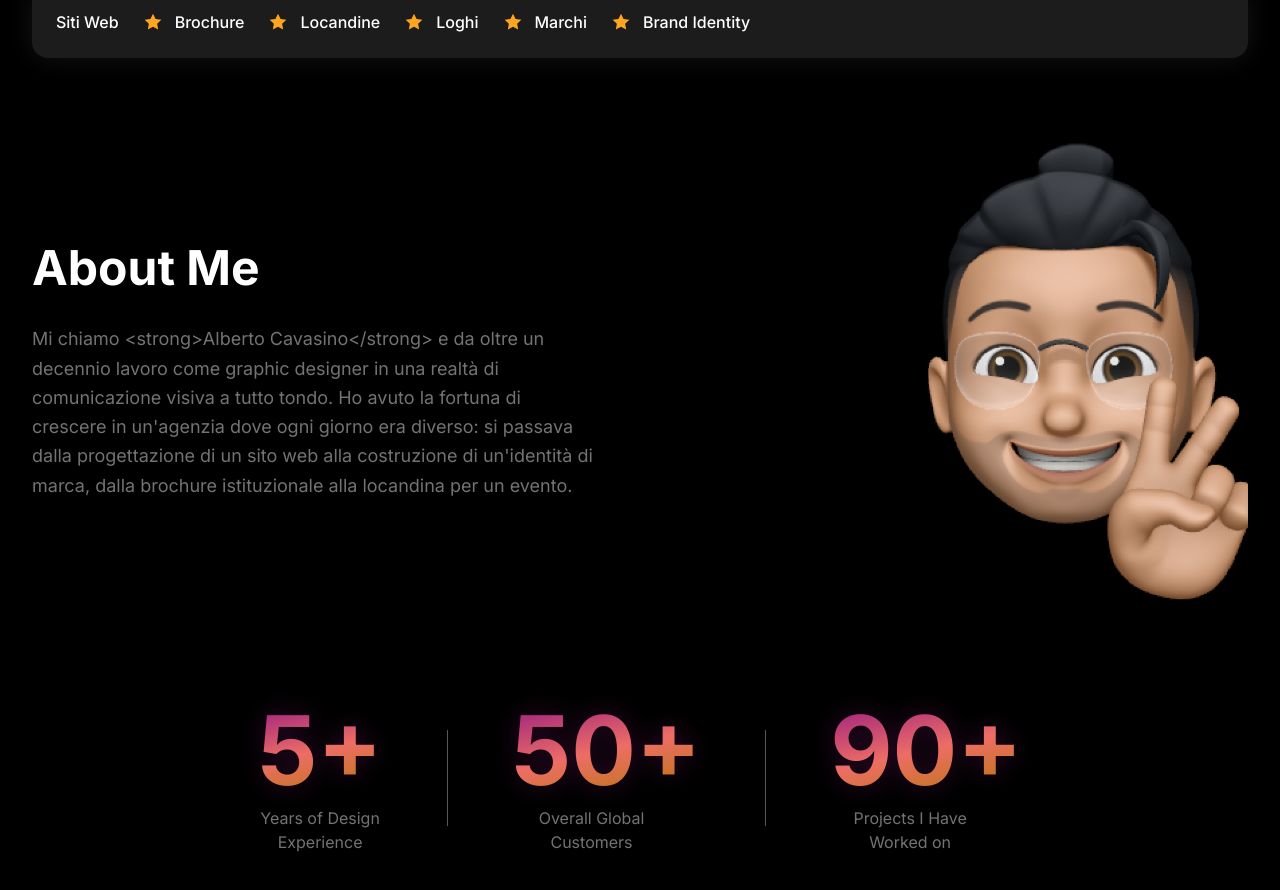
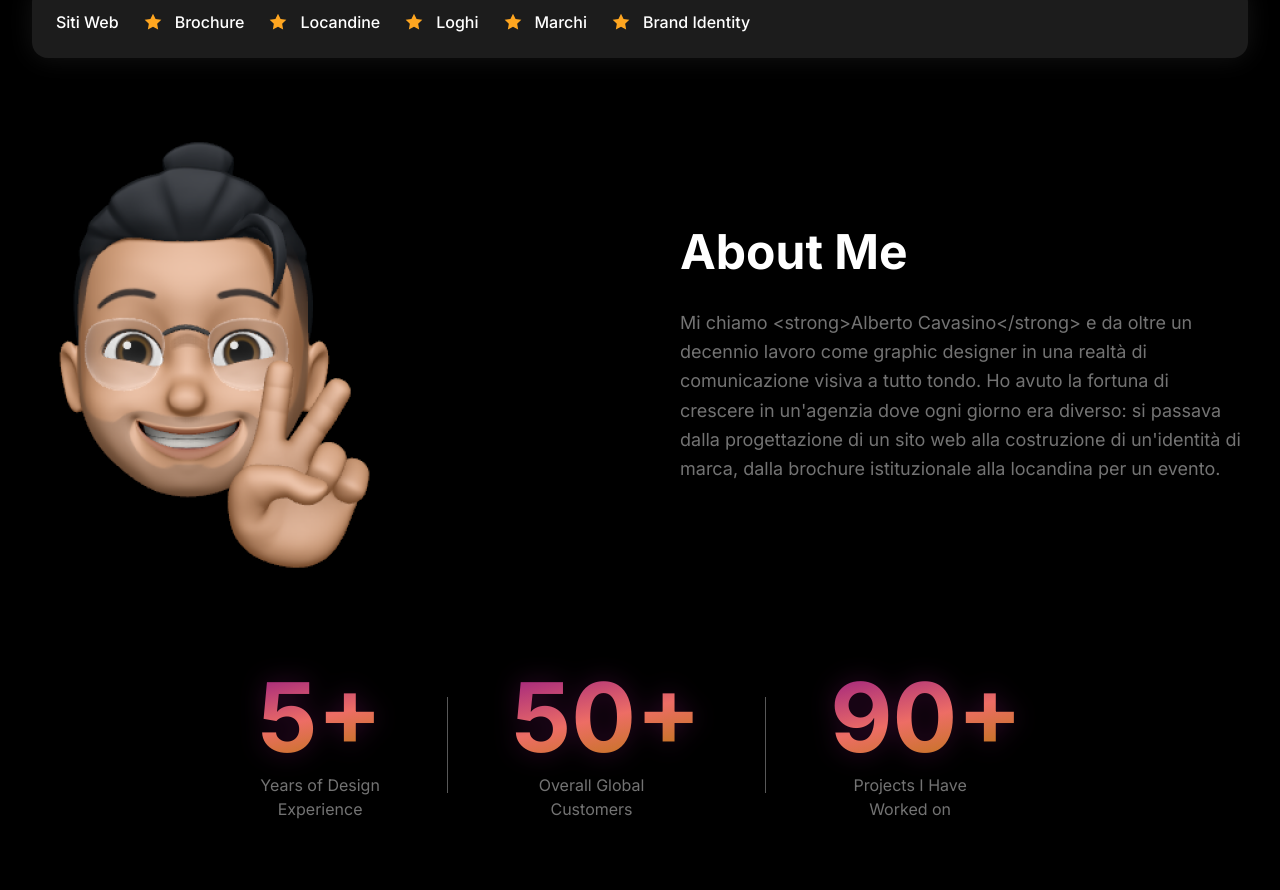
Before and after one commit to Skensy/albertocavasino.it, a Next.js app: page / in a window 1280 px wide. Shown: the part 942-1832 px from the top of the page. Built offline with nearby package versions, Linux system fonts and the light colour scheme.

Commit message:
fix: About foto sinistra testo destra (Figma exact), stat gradient rgb, dashboard SEO

```diff
--- a/src/app/admin/page.tsx
+++ b/src/app/admin/page.tsx
@@ -94,8 +94,8 @@ const DEFAULT_CONTENT: SiteContent = {
     navBg: "#000000",
   },
   seo: {
-    title: "Alessandro Rizzo | Graphic Designer",
-    description: "Graphic designer con anni di esperienza in agenzia: siti web, brochure, locandine, loghi, marchi e brand identity.",
+    title: "Designer Portfolio | UI/UX Designer",
+    description: "Portfolio di un UI/UX designer con anni di esperienza in agenzia, specializzato in siti web, brochure e brand identity.",
   },
 };
 
--- a/src/components/About.tsx
+++ b/src/components/About.tsx
@@ -45,8 +45,25 @@ export default function About() {
           </div>
         </motion.div>
 
-        {/* About Me Section */}
+        {/* About Me Section — photo left, text right (Figma exact layout) */}
         <div className="grid md:grid-cols-2 gap-12 md:gap-20 items-center mb-20">
+          <motion.div
+            initial="hidden"
+            whileInView="show"
+            viewport={{ once: true, margin: "-80px" }}
+            variants={fadeUp}
+            className="flex justify-center md:justify-start"
+          >
+            <div className="relative w-64 h-[420px] md:w-[355px] md:h-[467px] rounded-2xl overflow-hidden shadow-2xl">
+              <Image
+                src="/images/avatar-desktop.png"
+                alt={about.photoAlt}
+                fill
+                className="object-cover"
+              />
+            </div>
+          </motion.div>
+
           <motion.div
             initial="hidden"
             whileInView="show"
@@ -59,23 +76,6 @@ export default function About() {
             <p className="text-brand-400 leading-relaxed text-base md:text-lg">
               {about.paragraphs[0]}
             </p>
-          </motion.div>
-
-          <motion.div
-            initial="hidden"
-            whileInView="show"
-            viewport={{ once: true, margin: "-80px" }}
-            variants={fadeUp}
-            className="flex justify-center md:justify-end"
-          >
-            <div className="relative w-64 h-[420px] md:w-80 md:h-[500px] rounded-2xl overflow-hidden shadow-2xl">
-              <Image
-                src="/images/avatar-desktop.png"
-                alt={about.photoAlt}
-                fill
-                className="object-cover"
-              />
-            </div>
           </motion.div>
         </div>
 
```
